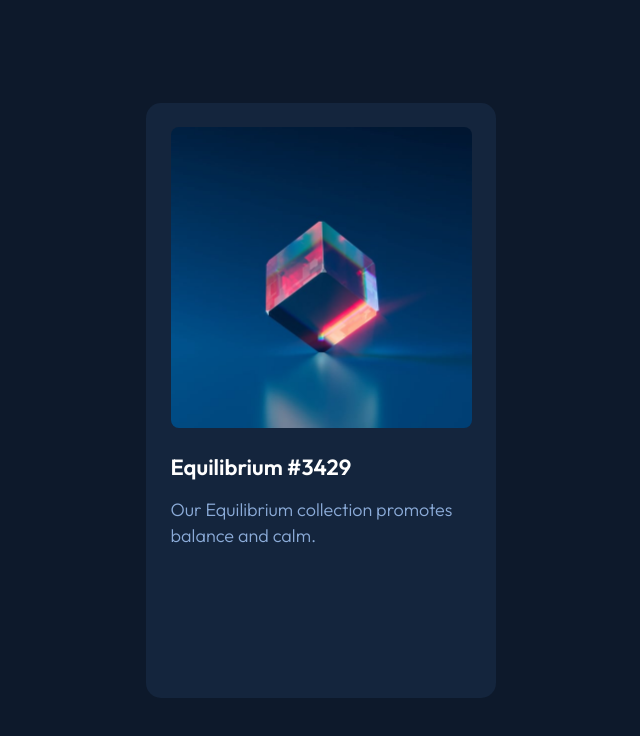
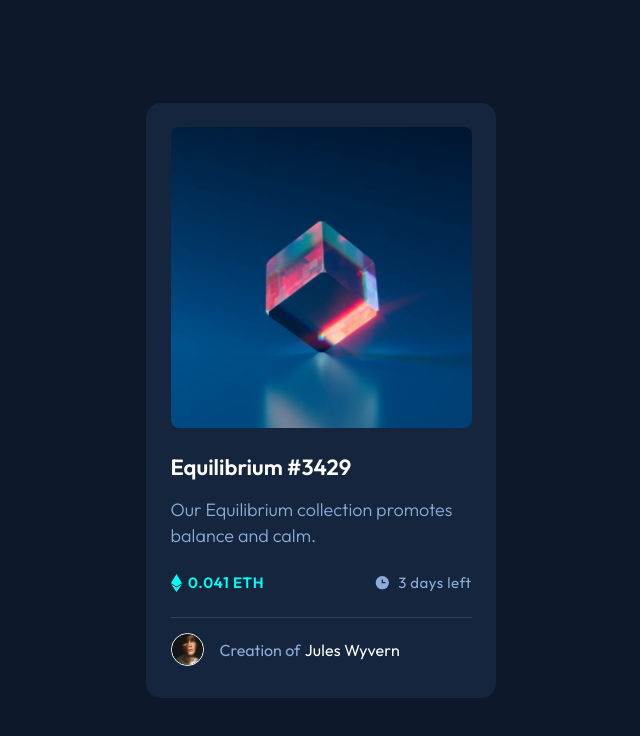
Before and after one commit to Rock-n-Roll-CRC/nft-preview-card-component, a plain HTML site: page index.html in a window 1280 px wide. Shown: the whole page, without its empty margins (319-959 px from the left). Drawn offline with Linux system fonts and the light colour scheme.

Commit message:
Finished the desktop design (without active states)

```diff
--- a/assets/styles/nft-card-component.css
+++ b/assets/styles/nft-card-component.css
@@ -6,7 +6,7 @@
   border-radius: 15px;
 }
 
-.nft-card-component img {
+.nft-card-image {
   width: 100%;
   border-radius: 8px;
   margin-bottom: 20px;
@@ -21,4 +21,75 @@
   color: #8cacd9;
   font: 300 18px Outfit, sans-serif;
   line-height: 1.48;
+  margin-bottom: 23.3px;
 }
+
+.nft-details {
+  display: flex;
+  justify-content: space-between;
+  margin-bottom: 25px;
+}
+
+.nft-price,
+.nft-time-left {
+  display: flex;
+  align-items: center;
+}
+
+.nft-price {
+  gap: 6.5px;
+}
+
+.nft-time-left {
+  gap: 7px;
+}
+
+.nft-price img {
+  height: 18px;
+  width: 11px;
+}
+
+.nft-price p {
+  color: #00fff7;
+  font: 600 15px Outfit, sans-serif;
+  letter-spacing: 0.75px;
+}
+
+.nft-time-left img {
+  height: 17px;
+  width: 17px;
+}
+
+.nft-time-left p {
+  color: #8cacd9;
+  font: 400 15px Outfit, sans-serif;
+  letter-spacing: 0.5px;
+}
+
+hr {
+  border-top: 0.1px solid #2e415c;
+  margin-bottom: 15px;
+}
+
+.nft-author {
+  display: flex;
+  align-items: center;
+  gap: 16px;
+}
+
+.nft-author img {
+  width: 33px;
+  border: 1.5px solid #fff;
+  border-radius: 20px;
+}
+
+.nft-author p {
+  color: #8cacd9;
+  font: 400 16px Outfit, sans-serif;
+}
+
+.nft-author span {
+  color: #fff;
+  letter-spacing: 0.2px;
+  padding-left: 1px;
+}
--- a/index.html
+++ b/index.html
@@ -26,12 +26,37 @@
         <img
           src="./assets/images/image-equilibrium.jpg"
           alt="Colorful and blazing cube standing on one of its corners in an empty gradient blue room, casting a shadow on the floor"
+          class="nft-card-image"
         />
 
         <p class="nft-name">Equilibrium &#x23;3429</p>
         <p class="nft-description">
           Our Equilibrium collection promotes balance and calm.
         </p>
+
+        <div role="contentinfo" class="nft-details">
+          <div role="contentinfo" class="nft-price">
+            <img
+              src="./assets/images/icon-ethereum.svg"
+              alt="Ocean blue rhombus"
+            />
+            <p>0.041 ETH</p>
+          </div>
+          <div role="contentinfo" class="nft-time-left">
+            <img src="./assets/images/icon-clock.svg" alt="Soft blue clock" />
+            <p>3 days left</p>
+          </div>
+        </div>
+
+        <hr />
+
+        <div role="contentinfo" class="nft-author">
+          <img
+            src="./assets/images/image-avatar.png"
+            alt="A white teenager boy in a white t-shirt looking into the distance with a half of his face in shadow and another half in sunlight"
+          />
+          <p>Creation of <span>Jules Wyvern</span></p>
+        </div>
       </article>
     </main>
   </body>
```
Also changed, not shown: 1 other file.
